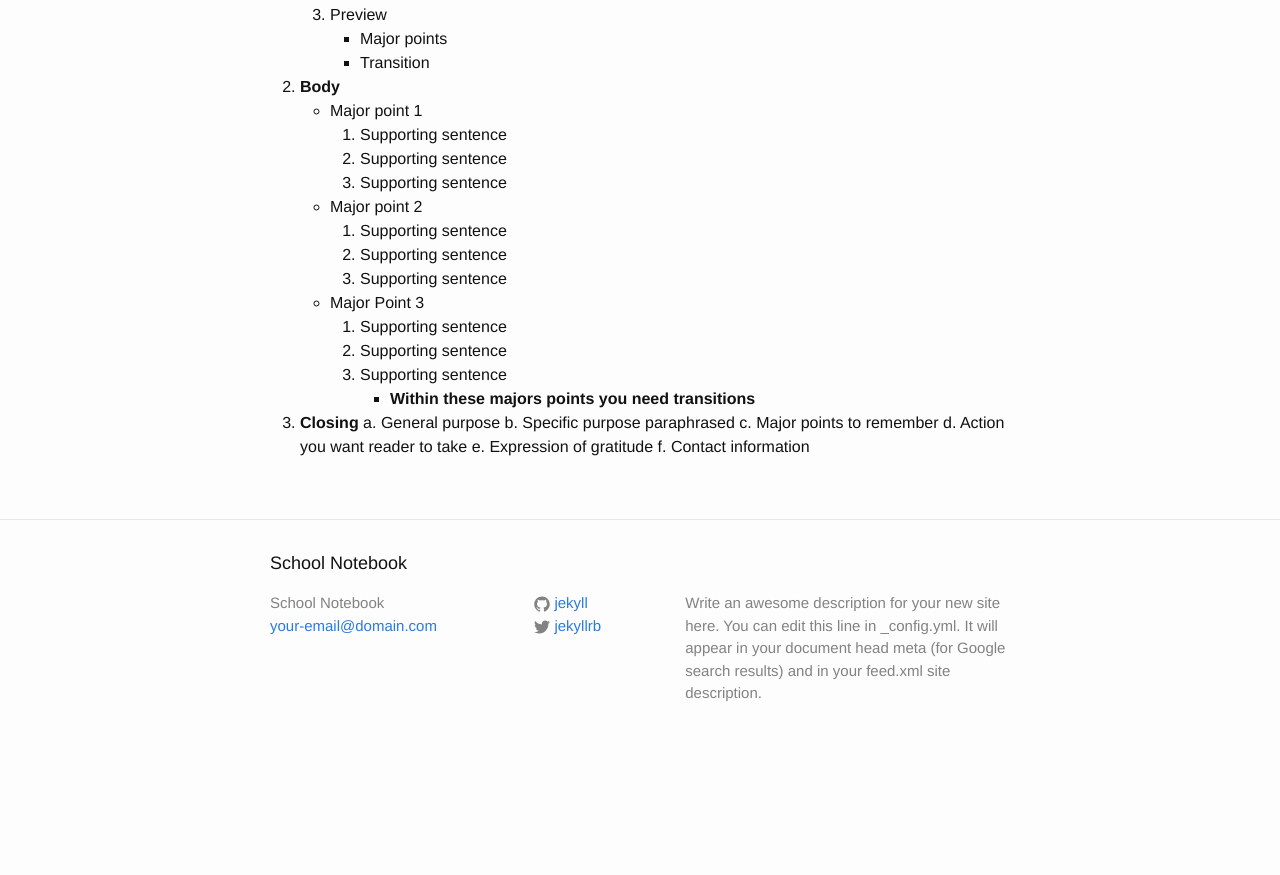
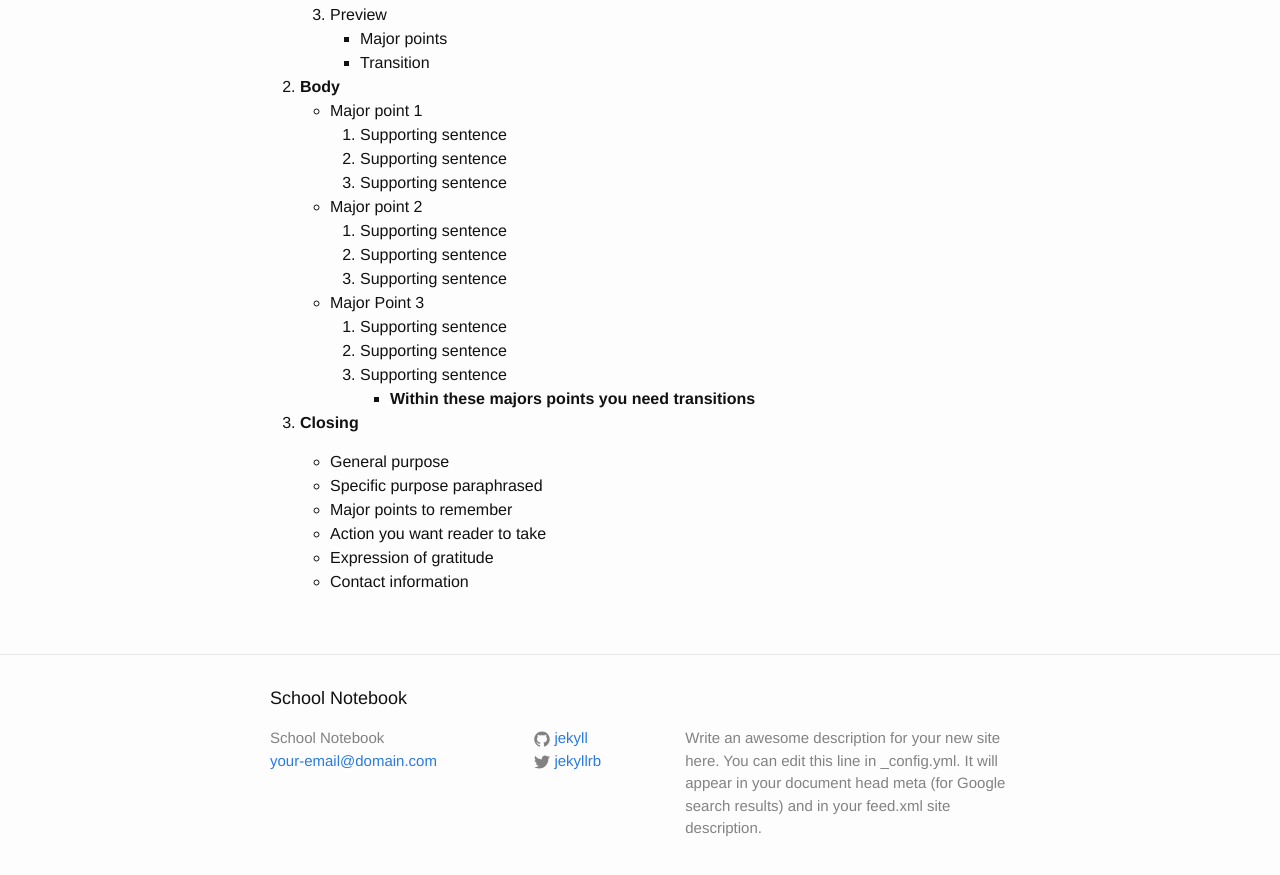
Before and after one commit to noelpena/noelpena.github.io, a Jekyll site: the page built from _posts/2015-01-28-GEB-Chapter-5.md, in a window 1280 px wide and 900 px high, scrolled down 3374 px. Shown: the top 875 px of the window. Built offline with Jekyll 4.4.1, drawn with Linux system fonts in a browser that asks for light colours; before the commit the page ends 4139 px from its top, so only the background shows below that.

```diff
--- a/_posts/2015-01-28-GEB-Chapter-5.md
+++ b/_posts/2015-01-28-GEB-Chapter-5.md
@@ -150,9 +150,10 @@ Delivering negative information is rarely easy and never enjoyable, but with som
 		3. Supporting sentence
  - **Within these majors points you need transitions**
 3. **Closing**
-	a. General purpose
-	b. Specific purpose paraphrased
-	c. Major points to remember
-	d. Action you want reader to take
-	e. Expression of gratitude
-	f. Contact information
+
+	- General purpose
+	- Specific purpose paraphrased
+	- Major points to remember
+	- Action you want reader to take
+	- Expression of gratitude
+	- Contact information
```
